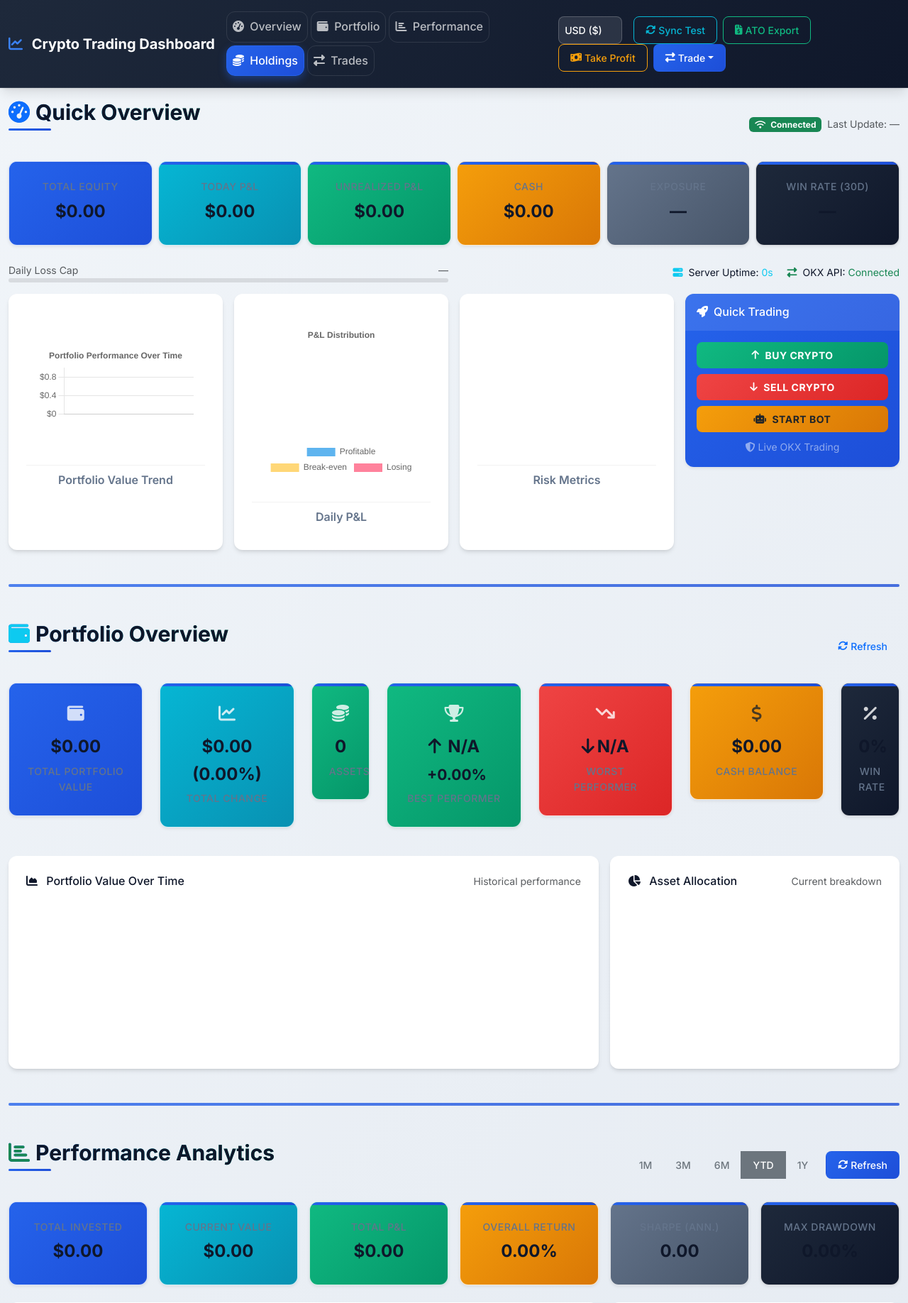
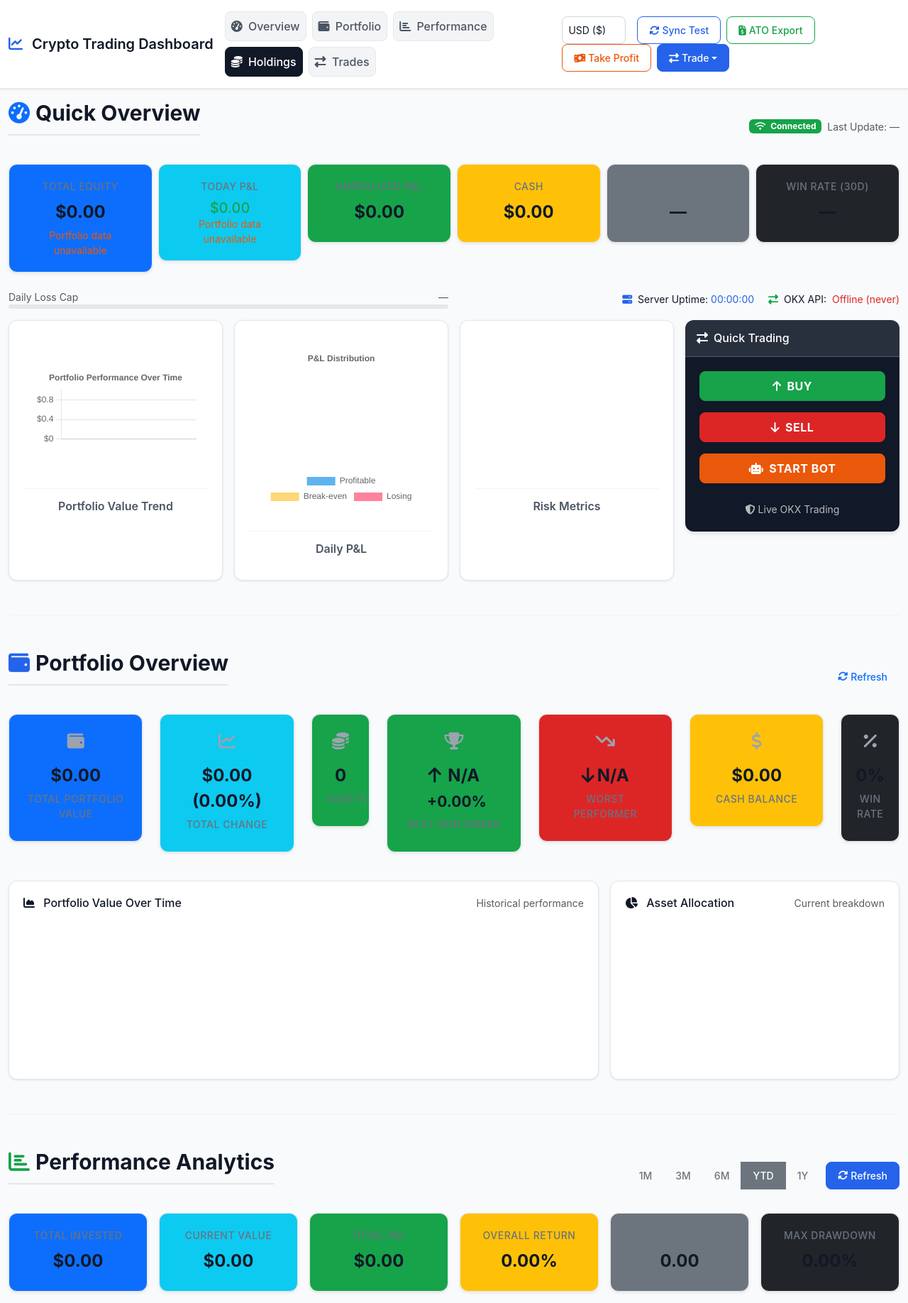
Before and after one commit to AndrewRoyceMartin/Crypto-Trader-REPLIT, a Flask app: template templates/unified_dashboard.html in a window 1280 px wide. Shown: the top 1836 px of the page at 71% size. Run offline with Flask 3, Linux system fonts and the light colour scheme; the template is opened without the code that fills it, so the values that code supplies are empty; a map, chart or similar area stays blank; parts of the project's set-up code (start-up, migrations or seed data) failed here and were passed over.

Commit message:
Update dashboard to a cleaner, simpler visual style
Refactors the dashboard's appearance by switching to a new CSS file (`style_clean.css`) and adjusting the color palette to be more minimalist, using bright colors exclusively for profit/loss indicators.

Replit-Commit-Author: Agent
Replit-Commit-Session-Id: 93a6cbba-caa0-4949-9113-2ed8f4be887e
Replit-Commit-Checkpoint-Type: full_checkpoint
Replit-Commit-Screenshot-Url: https://storage.googleapis.com/screenshot-production-us-central1/47c9c798-b0c1-4791-9090-157d07a27bb9/93a6cbba-caa0-4949-9113-2ed8f4be887e/5UKgd5v

```diff
--- /dev/null
+++ b/static/style_clean.css
@@ -0,0 +1,572 @@
+/* Clean & Simple Trading Dashboard CSS */
+/* Minimal colors with bright accents only for profit/loss indicators */
+
+:root {
+  /* Simple Neutral Palette */
+  --white: #ffffff;
+  --gray-50: #f9fafb;
+  --gray-100: #f3f4f6;
+  --gray-200: #e5e7eb;
+  --gray-300: #d1d5db;
+  --gray-400: #9ca3af;
+  --gray-500: #6b7280;
+  --gray-600: #4b5563;
+  --gray-700: #374151;
+  --gray-800: #1f2937;
+  --gray-900: #111827;
+
+  /* Bright Colors - Only for Indicators */
+  --green: #16a34a;   /* Profit/Good */
+  --red: #dc2626;     /* Loss/Bad */
+  --blue: #2563eb;    /* Accent/Info */
+  --orange: #ea580c;  /* Warning */
+
+  /* Simple Spacing */
+  --space-1: 0.25rem;
+  --space-2: 0.5rem;
+  --space-3: 0.75rem;
+  --space-4: 1rem;
+  --space-5: 1.25rem;
+  --space-6: 1.5rem;
+  --space-8: 2rem;
+
+  /* Simple Borders */
+  --radius: 0.5rem;
+  --radius-sm: 0.25rem;
+  --radius-lg: 0.75rem;
+
+  /* Simple Shadows */
+  --shadow: 0 1px 3px 0 rgb(0 0 0 / 0.1);
+  --shadow-lg: 0 4px 6px -1px rgb(0 0 0 / 0.1);
+}
+
+/* Reset and Base */
+* {
+  box-sizing: border-box;
+}
+
+html {
+  scroll-behavior: smooth;
+}
+
+body {
+  font-family: -apple-system, BlinkMacSystemFont, 'Segoe UI', system-ui, sans-serif;
+  background: var(--gray-50);
+  color: var(--gray-900);
+  margin: 0;
+  padding: 0;
+  line-height: 1.5;
+}
+
+/* Navigation */
+.navbar {
+  background: var(--white) !important;
+  border-bottom: 1px solid var(--gray-200);
+  box-shadow: var(--shadow);
+  padding: var(--space-4) 0;
+}
+
+.navbar-brand {
+  color: var(--gray-900) !important;
+  font-weight: 600;
+}
+
+.navbar-brand i {
+  color: var(--blue);
+}
+
+/* Navigation Pills */
+.nav-pills-container {
+  display: flex;
+  gap: var(--space-2);
+  flex-wrap: wrap;
+}
+
+.nav-pills-container .nav-link {
+  color: var(--gray-600);
+  background: var(--gray-100);
+  border: 1px solid var(--gray-200);
+  border-radius: var(--radius);
+  padding: var(--space-2) var(--space-4);
+  text-decoration: none;
+  font-weight: 500;
+  transition: all 0.2s ease;
+}
+
+.nav-pills-container .nav-link:hover {
+  color: var(--gray-900);
+  background: var(--gray-200);
+}
+
+.nav-pills-container .nav-link.active {
+  color: var(--white);
+  background: var(--gray-900);
+  border-color: var(--gray-900);
+}
+
+/* Buttons */
+.btn {
+  border-radius: var(--radius);
+  font-weight: 500;
+  padding: var(--space-2) var(--space-4);
+  border: 1px solid transparent;
+  transition: all 0.2s ease;
+  text-decoration: none;
+  display: inline-flex;
+  align-items: center;
+  justify-content: center;
+}
+
+.btn:hover {
+  transform: translateY(-1px);
+}
+
+.btn-outline-success {
+  border-color: var(--green);
+  color: var(--green);
+  background: var(--white);
+}
+
+.btn-outline-success:hover {
+  background: var(--green);
+  color: var(--white);
+}
+
+.btn-outline-warning {
+  border-color: var(--orange);
+  color: var(--orange);
+  background: var(--white);
+}
+
+.btn-outline-warning:hover {
+  background: var(--orange);
+  color: var(--white);
+}
+
+.btn-outline-info {
+  border-color: var(--blue);
+  color: var(--blue);
+  background: var(--white);
+}
+
+.btn-outline-info:hover {
+  background: var(--blue);
+  color: var(--white);
+}
+
+.btn-primary {
+  background: var(--blue);
+  border-color: var(--blue);
+  color: var(--white);
+}
+
+.btn-success {
+  background: var(--green);
+  border-color: var(--green);
+  color: var(--white);
+}
+
+.btn-danger {
+  background: var(--red);
+  border-color: var(--red);
+  color: var(--white);
+}
+
+.btn-warning {
+  background: var(--orange);
+  border-color: var(--orange);
+  color: var(--white);
+}
+
+/* Currency Selector */
+.currency-select {
+  background: var(--white);
+  border: 1px solid var(--gray-300);
+  color: var(--gray-900);
+  border-radius: var(--radius);
+  padding: var(--space-2);
+  min-width: 90px;
+}
+
+.currency-select:focus {
+  border-color: var(--blue);
+  outline: none;
+  box-shadow: 0 0 0 2px rgba(37, 99, 235, 0.2);
+}
+
+/* Sections */
+section {
+  margin-bottom: var(--space-8);
+}
+
+section h2 {
+  font-size: 1.875rem;
+  font-weight: 700;
+  color: var(--gray-900);
+  margin-bottom: var(--space-6);
+  padding-bottom: var(--space-3);
+  border-bottom: 2px solid var(--gray-200);
+}
+
+/* Section Dividers */
+.section-divider {
+  border: none;
+  height: 2px;
+  background: var(--gray-200);
+  margin: var(--space-8) 0;
+  border-radius: var(--radius-sm);
+}
+
+/* KPI Cards */
+.kpi-card {
+  background: var(--white);
+  border: 1px solid var(--gray-200);
+  border-radius: var(--radius-lg);
+  padding: var(--space-5);
+  text-align: center;
+  transition: all 0.2s ease;
+  box-shadow: var(--shadow);
+}
+
+.kpi-card:hover {
+  transform: translateY(-2px);
+  box-shadow: var(--shadow-lg);
+}
+
+.kpi-card .label {
+  font-size: 0.875rem;
+  font-weight: 500;
+  color: var(--gray-500);
+  margin-bottom: var(--space-2);
+  text-transform: uppercase;
+  letter-spacing: 0.5px;
+}
+
+.kpi-card .value {
+  font-size: 1.5rem;
+  font-weight: 700;
+  color: var(--gray-900);
+  margin-bottom: var(--space-1);
+}
+
+.kpi-card .kpi-icon {
+  font-size: 1.5rem;
+  color: var(--gray-400);
+  margin-bottom: var(--space-3);
+}
+
+/* Profit/Loss Colors for KPI Cards */
+.kpi-card.profit .value {
+  color: var(--green);
+}
+
+.kpi-card.loss .value {
+  color: var(--red);
+}
+
+.kpi-card.info .value {
+  color: var(--blue);
+}
+
+.kpi-card.warning .value {
+  color: var(--orange);
+}
+
+/* Chart Cards */
+.chart-card {
+  background: var(--white);
+  border: 1px solid var(--gray-200);
+  border-radius: var(--radius-lg);
+  padding: var(--space-5);
+  box-shadow: var(--shadow);
+  height: 100%;
+  min-height: 280px;
+}
+
+.chart-card:hover {
+  box-shadow: var(--shadow-lg);
+}
+
+.chart-card-body {
+  padding: var(--space-4);
+  display: flex;
+  align-items: center;
+  justify-content: center;
+  min-height: 200px;
+}
+
+.chart-card-footer {
+  text-align: center;
+  padding: var(--space-3);
+  font-weight: 600;
+  color: var(--gray-600);
+  border-top: 1px solid var(--gray-100);
+  margin-top: var(--space-4);
+}
+
+/* Trading Card */
+.trading-card {
+  background: var(--gray-900);
+  color: var(--white);
+  border-radius: var(--radius-lg);
+  box-shadow: var(--shadow-lg);
+  min-height: 280px;
+}
+
+.trading-card .card-header {
+  background: rgba(255, 255, 255, 0.1);
+  border-bottom: 1px solid rgba(255, 255, 255, 0.2);
+  padding: var(--space-4);
+}
+
+.trading-card .card-body {
+  padding: var(--space-5);
+}
+
+.trading-card .btn {
+  font-weight: 600;
+  text-transform: uppercase;
+  letter-spacing: 0.5px;
+  margin-bottom: var(--space-2);
+}
+
+/* Tables */
+.table {
+  background: var(--white);
+  border-radius: var(--radius-lg);
+  overflow: hidden;
+  box-shadow: var(--shadow);
+}
+
+.table thead th {
+  background: var(--gray-900);
+  color: var(--white);
+  font-weight: 600;
+  border: none;
+  padding: var(--space-4);
+  text-transform: uppercase;
+  letter-spacing: 0.5px;
+  font-size: 0.875rem;
+}
+
+.table tbody td {
+  padding: var(--space-4);
+  border-bottom: 1px solid var(--gray-100);
+}
+
+.table tbody tr:hover {
+  background: var(--gray-50);
+}
+
+.table-sortable {
+  cursor: pointer;
+  user-select: none;
+}
+
+.table-sortable:hover {
+  background: rgba(255, 255, 255, 0.1) !important;
+}
+
+/* Profit/Loss Colors in Tables */
+.text-profit {
+  color: var(--green) !important;
+  font-weight: 600;
+}
+
+.text-loss {
+  color: var(--red) !important;
+  font-weight: 600;
+}
+
+.text-neutral {
+  color: var(--gray-500) !important;
+}
+
+/* Progress Bars */
+.progress {
+  height: 8px;
+  background: var(--gray-200);
+  border-radius: var(--radius-sm);
+  overflow: hidden;
+}
+
+.progress-thin {
+  height: 6px;
+}
+
+.progress-10 {
+  height: 10px;
+}
+
+.progress-bar {
+  background: var(--blue);
+  transition: width 0.6s ease;
+}
+
+.progress-bar-zero {
+  width: 0%;
+}
+
+/* Cards */
+.card {
+  background: var(--white);
+  border: 1px solid var(--gray-200);
+  border-radius: var(--radius-lg);
+  box-shadow: var(--shadow);
+  overflow: hidden;
+}
+
+.card-header {
+  background: var(--gray-50);
+  border-bottom: 1px solid var(--gray-200);
+  padding: var(--space-4);
+}
+
+.card-body {
+  padding: var(--space-5);
+}
+
+/* Dropdown */
+.dropdown-menu {
+  background: var(--white);
+  border: 1px solid var(--gray-200);
+  border-radius: var(--radius-lg);
+  box-shadow: var(--shadow-lg);
+  padding: var(--space-2) 0;
+}
+
+.dropdown-header {
+  color: var(--gray-500);
+  font-weight: 600;
+  font-size: 0.875rem;
+  text-transform: uppercase;
+  letter-spacing: 0.5px;
+  padding: var(--space-2) var(--space-4);
+}
+
+.dropdown-item {
+  padding: var(--space-2) var(--space-4);
+  color: var(--gray-700);
+  transition: all 0.2s ease;
+}
+
+.dropdown-item:hover {
+  background: var(--gray-50);
+  color: var(--gray-900);
+}
+
+/* Footer */
+footer {
+  background: var(--gray-900);
+  color: var(--white);
+  padding: var(--space-8) 0;
+  margin-top: var(--space-8);
+}
+
+footer .text-xs {
+  font-size: 0.75rem;
+  opacity: 0.8;
+}
+
+/* Utility Classes */
+.text-xs {
+  font-size: 0.75rem;
+}
+
+.fw-bold {
+  font-weight: 700 !important;
+}
+
+.fw-semibold {
+  font-weight: 600 !important;
+}
+
+.fw-medium {
+  font-weight: 500 !important;
+}
+
+/* Status Colors - Only bright colors for indicators */
+.text-success {
+  color: var(--green) !important;
+}
+
+.text-danger {
+  color: var(--red) !important;
+}
+
+.text-warning {
+  color: var(--orange) !important;
+}
+
+.text-info {
+  color: var(--blue) !important;
+}
+
+.bg-success {
+  background-color: var(--green) !important;
+}
+
+.bg-danger {
+  background-color: var(--red) !important;
+}
+
+/* Table Responsive */
+.table-responsive-300 {
+  max-height: 300px;
+  overflow-y: auto;
+  border-radius: var(--radius-lg);
+}
+
+.table-responsive-400 {
+  max-height: 400px;
+  overflow-y: auto;
+  border-radius: var(--radius-lg);
+}
+
+.table-responsive-480 {
+  max-height: 480px;
+  overflow-y: auto;
+  border-radius: var(--radius-lg);
+}
+
+/* Responsive Design */
+@media (max-width: 768px) {
+  section h2 {
+    font-size: 1.5rem;
+    margin-bottom: var(--space-4);
+  }
+
+  .kpi-card {
+    padding: var(--space-4);
+  }
+
+  .kpi-card .value {
+    font-size: 1.25rem;
+  }
+
+  .chart-card {
+    min-height: 220px;
+    padding: var(--space-4);
+  }
+
+  .nav-pills-container .nav-link {
+    font-size: 0.875rem;
+    padding: var(--space-1) var(--space-3);
+  }
+
+  .table thead th,
+  .table tbody td {
+    padding: var(--space-3);
+    font-size: 0.875rem;
+  }
+}
+
+@media (max-width: 576px) {
+  .kpi-card .value {
+    font-size: 1rem;
+  }
+
+  .chart-card {
+    min-height: 180px;
+  }
+}
--- a/templates/unified_dashboard.html
+++ b/templates/unified_dashboard.html
@@ -19,12 +19,12 @@
     <!-- Chart.js -->
     <script src="https://cdn.jsdelivr.net/npm/chart.js" defer></script>
 
-    <!-- Modern Custom CSS -->
-    <link rel="stylesheet" href="{{ url_for('static', filename='style_modern.css') }}?v={{ cache_version|default(0) }}">
+    <!-- Clean Custom CSS -->
+    <link rel="stylesheet" href="{{ url_for('static', filename='style_clean.css') }}?v={{ cache_version|default(0) }}">
 </head>
 <body>
     <!-- Navigation Bar -->
-    <nav class="navbar navbar-expand-lg navbar-dark bg-dark sticky-top">
+    <nav class="navbar navbar-expand-lg sticky-top">
         <div class="container-fluid">
             <a class="navbar-brand" href="{{ url_for('index') }}">
                 <i class="fas fa-chart-line me-2"></i>
@@ -226,26 +226,26 @@
                 </div>
                 <div class="col-md-3">
                     <!-- Quick Trading Controls Card -->
-                    <div class="card bg-primary text-white shadow-sm border-0" style="min-height: 200px;">
-                        <div class="card-header bg-primary border-0">
+                    <div class="trading-card">
+                        <div class="card-header">
                             <h6 class="card-title mb-0">
-                                <i class="fas fa-rocket me-2"></i>Quick Trading
+                                <i class="fas fa-exchange-alt me-2"></i>Quick Trading
                             </h6>
                         </div>
-                        <div class="card-body p-3 d-flex flex-column justify-content-between">
+                        <div class="card-body d-flex flex-column justify-content-between">
                             <div class="d-grid gap-2">
-                                <button class="btn btn-success btn-sm fw-bold" onclick="showBuyDialog()">
-                                    <i class="fas fa-arrow-up me-2"></i> BUY CRYPTO
+                                <button class="btn btn-success fw-bold" onclick="showBuyDialog()">
+                                    <i class="fas fa-arrow-up me-2"></i> BUY
                                 </button>
-                                <button class="btn btn-danger btn-sm fw-bold" onclick="showSellDialog()">
-                                    <i class="fas fa-arrow-down me-2"></i> SELL CRYPTO
+                                <button class="btn btn-danger fw-bold" onclick="showSellDialog()">
+                                    <i class="fas fa-arrow-down me-2"></i> SELL
                                 </button>
-                                <button class="btn btn-warning btn-sm fw-bold text-dark" onclick="toggleBot()">
+                                <button class="btn btn-warning fw-bold" onclick="toggleBot()">
                                     <i class="fas fa-robot me-2"></i> <span id="bot-status">START BOT</span>
                                 </button>
                             </div>
-                            <div class="mt-2 text-center">
-                                <small class="text-white-50">
+                            <div class="mt-3 text-center">
+                                <small style="opacity: 0.7;">
                                     <i class="fas fa-shield-alt me-1"></i>Live OKX Trading
                                 </small>
                             </div>
```
